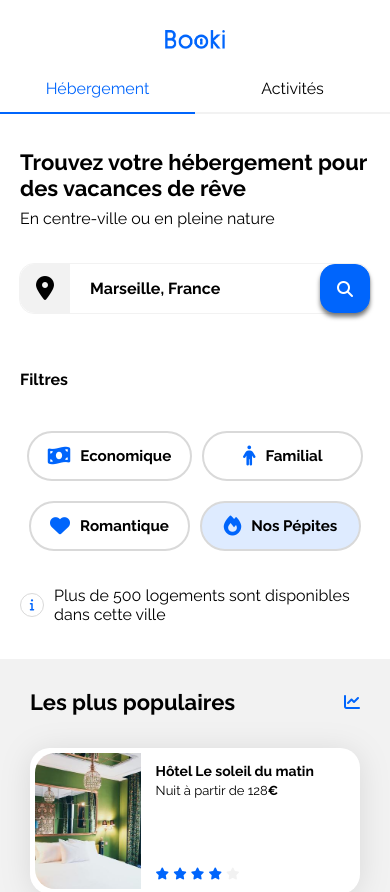
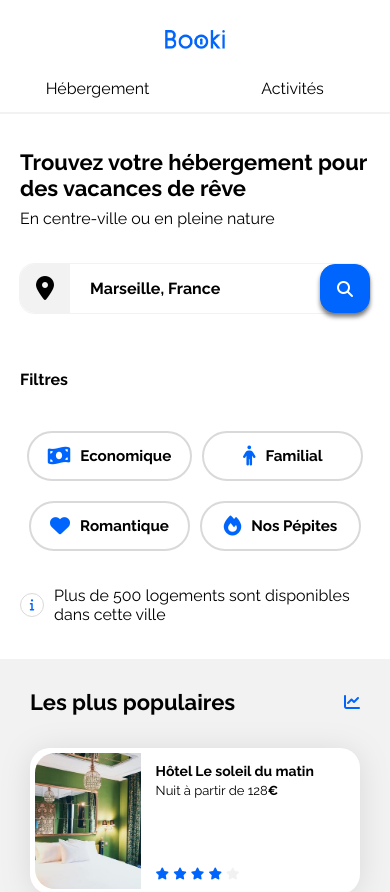
Before and after one commit to Pavol-69/OP-Project-2-page-accueil-agence-voyage-HTML-CSS, a plain HTML site: page index.html in a window 390 px wide. Shown: the top 892 px of the page. Drawn offline with Linux system fonts and the light colour scheme.

Commit message:
finalisation

```diff
--- a/css/style.css
+++ b/css/style.css
@@ -7,6 +7,10 @@
   --main-color: #0065fc;
   --main-bg-color: #f2f2f2;
   --filter-bg-color: #deebff;
+}
+
+html {
+  scroll-behavior: smooth;
 }
 
 .fa-solid {
@@ -74,19 +78,15 @@ header {
   height: 33px;
   display: flex;
   cursor: pointer;
+  border-top: solid 2px rgb(0, 0, 0, 0);
 }
 
 .btn_hd_txt {
   align-self: flex-end;
 }
-
-#heb_btn {
+.btn_hd:hover {
   border-top: solid 2px var(--main-color);
   color: var(--main-color);
-}
-
-#act_btn {
-  border-top: solid 2px rgb(0, 0, 0, 0);
 }
 
 /**********---SEARCH_BAR---**********/
@@ -194,9 +194,10 @@ header {
   border-radius: 25px;
   border: solid 2px #d9d9d9;
   height: 38px;
+  transition: 0.5s;
 }
 
-.flt-slt {
+.filtre:hover {
   background-color: var(--filter-bg-color);
 }
 
@@ -518,16 +519,13 @@ footer a {
   .btn_hd {
     width: 100%;
     justify-content: center;
+    border-top: 0;
+    border-bottom: solid 2px var(--main-bg-color);
   }
 
-  #heb_btn {
+  .btn_hd:hover {
+    border-bottom: solid 2px var(--main-color);
     border-top: 0;
-    border-bottom: solid 2px var(--main-color);
-  }
-
-  #act_btn {
-    border-top: 0;
-    border-bottom: solid 2px var(--main-bg-color);
   }
 
   .btn_hd_txt {
--- a/index.html
+++ b/index.html
@@ -24,30 +24,30 @@
     <div class="main-container">
       <header>
         <img id="hd_logo" src="./images/logo/Booki.png" alt="Accueil Booki" />
-        <div id="menu_ctn">
-          <div class="btn_hd" id="heb_btn">
+        <nav id="menu_ctn">
+          <a href="#id_hebergements" class="btn_hd" id="heb_btn">
             <span class="btn_hd_txt">Hébergement</span>
-          </div>
-          <div class="btn_hd" id="act_btn">
+          </a>
+          <a href="#activites" class="btn_hd" id="act_btn">
             <span class="btn_hd_txt">Activités</span>
-          </div>
-        </div>
+          </a>
+        </nav>
       </header>
       <main>
-        <div id="info-group">
+        <section id="info-group">
           <div id="headline">
             <h2 id="hl-frt-line">
               Trouvez votre hébergement pour des vacances de rêve
             </h2>
             <span id="hl-scd-line">En centre-ville ou en pleine nature</span>
           </div>
-          <div id="search-bar">
+          <form id="search-bar">
             <div id="sb-icon">
               <i class="fa-solid fa-location-dot place-icon fa-xl"></i>
             </div>
             <input id="sb-input" placeholder="Marseille, France" />
             <div id="sb-btn"></div>
-          </div>
+          </form>
           <div id="filter-bar">
             <h4 id="fb-title">Filtres</h4>
             <div>
@@ -64,7 +64,7 @@
                   <i class="fa-solid fa-heart fa-lg"></i>
                   <span class="flt-txt">Romantique</span>
                 </div>
-                <div class="filtre flt-slt">
+                <div class="filtre">
                   <i class="fa-solid fa-fire fa-lg"></i>
                   <span class="flt-txt">Nos Pépites</span>
                 </div>
@@ -77,8 +77,8 @@
             </div>
             <span>Plus de 500 logements sont disponibles dans cette ville</span>
           </div>
-        </div>
-        <div class="hebergements-and-populaires">
+        </section>
+        <section id="id_hebergements" class="hebergements-and-populaires">
           <section class="hebergements">
             <h2 id>Hébergements à Marseille</h2>
             <div class="hebergements-cards">
@@ -397,8 +397,8 @@
               </a>
             </div>
           </section>
-        </div>
-        <div id="activites">
+        </section>
+        <section id="activites">
           <h2>Activités à Marseille</h2>
           <div id="act-cards">
             <a href="#">
@@ -438,7 +438,7 @@
               </article>
             </a>
           </div>
-        </div>
+        </section>
       </main>
       <footer>
         <section>
```
